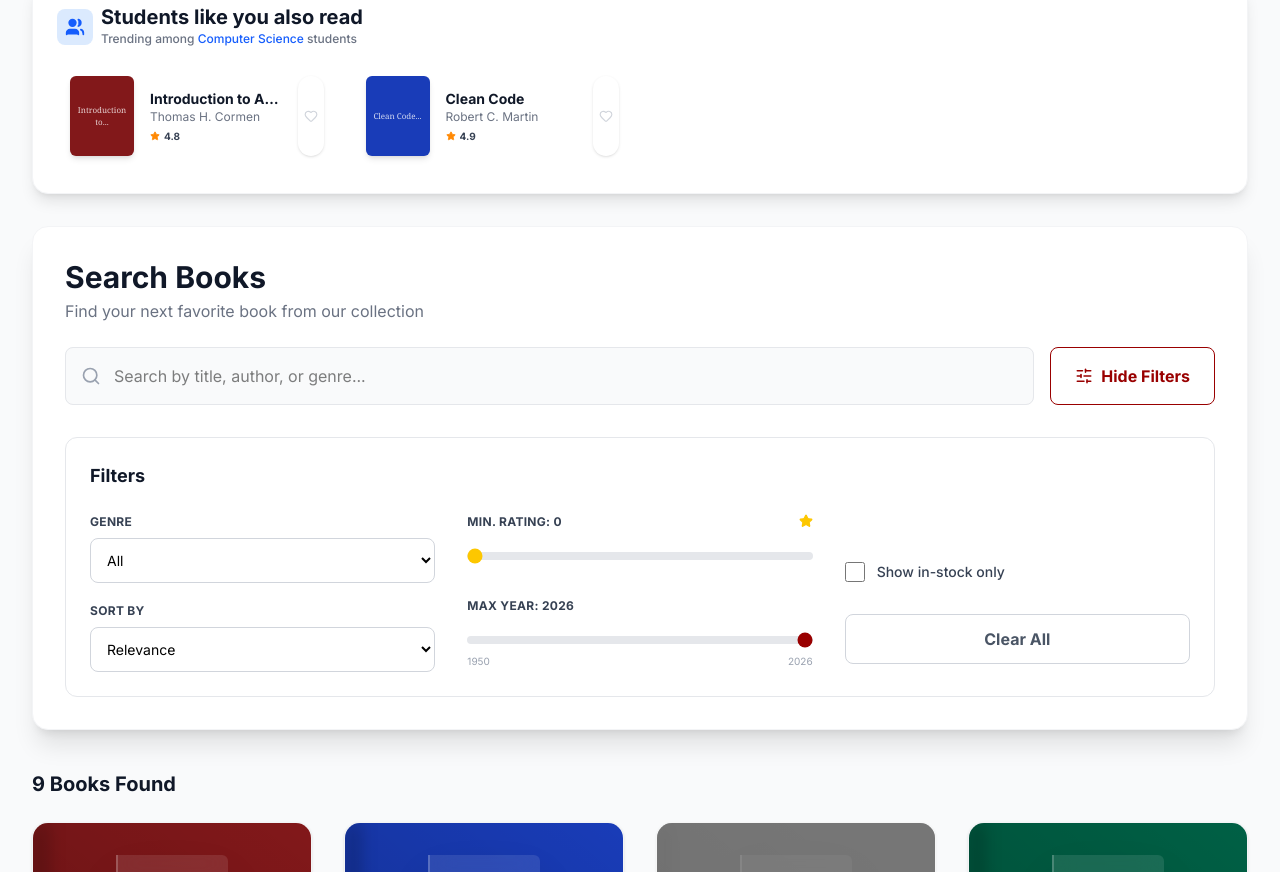
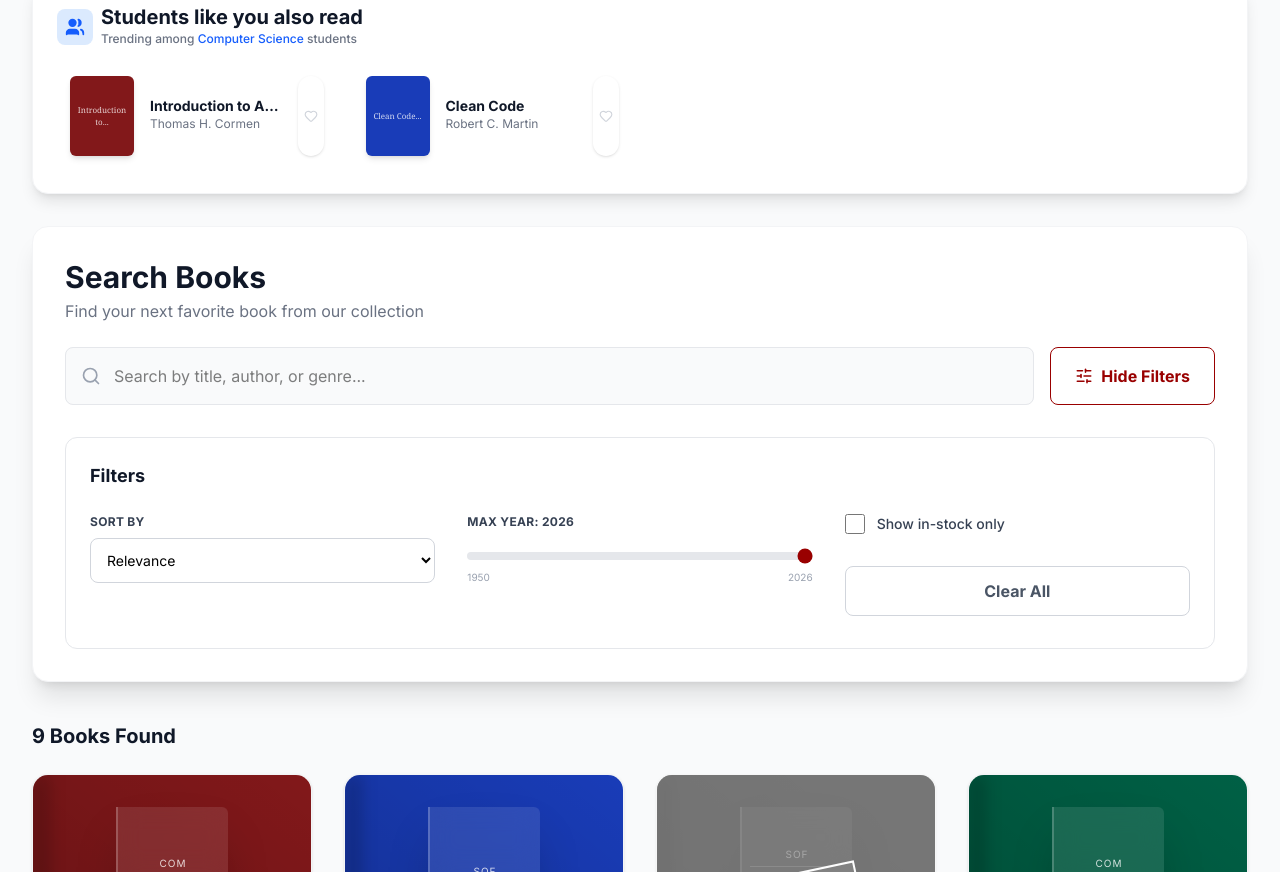
Before and after one commit to JLQuejaro/lbrs-usant, a Next.js app: page /student in a window 1280 px wide. Shown: the part 620-1492 px from the top of the page. Built offline with nearby package versions, Linux system fonts and the light colour scheme.

Commit message:
refactor: ratings been remove

```diff
--- a/src/app/student/page.tsx
+++ b/src/app/student/page.tsx
@@ -65,7 +65,6 @@ export default function StudentDashboard() {
 
   // Filter Values
   const [selectedGenre, setSelectedGenre] = useState('All');
-  const [minRating, setMinRating] = useState(0);
   const [maxYear, setMaxYear] = useState(2026);
   const [inStockOnly, setInStockOnly] = useState(false);
   const [sortBy, setSortBy] = useState('Relevance');
@@ -118,13 +117,11 @@ export default function StudentDashboard() {
     const matchesSearch = book.title.toLowerCase().includes(searchTerm.toLowerCase()) ||
                           book.author.toLowerCase().includes(searchTerm.toLowerCase());
     const matchesGenre = selectedGenre === 'All' || book.genre === selectedGenre;
-    const matchesRating = book.rating >= minRating;
     const matchesYear = book.year <= maxYear;
     const matchesStock = inStockOnly ? book.stock : true;
 
-    return matchesSearch && matchesGenre && matchesRating && matchesYear && matchesStock;
+    return matchesSearch && matchesGenre && matchesYear && matchesStock;
   }).sort((a, b) => {
-    if (sortBy === 'Rating') return b.rating - a.rating;
     if (sortBy === 'Newest') return b.year - a.year;
     if (sortBy === 'Oldest') return a.year - b.year;
     if (sortBy === 'Title') return a.title.localeCompare(b.title);
@@ -133,7 +130,6 @@ export default function StudentDashboard() {
 
   const clearFilters = () => {
     setSelectedGenre('All');
-    setMinRating(0);
     setMaxYear(2026);
     setInStockOnly(false);
     setSortBy('Relevance');
@@ -237,10 +233,6 @@ export default function StudentDashboard() {
                     <div className="flex flex-col justify-center min-w-0 flex-1">
                        <h4 className="font-bold text-gray-900 text-sm truncate group-hover:text-usant-red transition-colors">{book.title}</h4>
                        <p className="text-xs text-gray-500 mb-1 truncate">{book.author}</p>
-                       <div className="flex items-center gap-1">
-                          <Star size={10} className="fill-orange-400 text-orange-400" />
-                          <span className="text-[10px] font-bold text-gray-700">{book.rating}</span>
-                       </div>
                     </div>
                     <button
                        onClick={(e) => handleToggleWishlist(e, book.id)}
@@ -276,10 +268,6 @@ export default function StudentDashboard() {
                     <div className="flex flex-col justify-center min-w-0 flex-1">
                        <h4 className="font-bold text-gray-900 text-sm truncate group-hover:text-blue-600 transition-colors">{book.title}</h4>
                        <p className="text-xs text-gray-500 mb-1 truncate">{book.author}</p>
-                       <div className="flex items-center gap-1">
-                          <Star size={10} className="fill-orange-400 text-orange-400" />
-                          <span className="text-[10px] font-bold text-gray-700">{book.rating}</span>
-                       </div>
                     </div>
                     <button
                        onClick={(e) => handleToggleWishlist(e, book.id)}
@@ -380,16 +368,6 @@ export default function StudentDashboard() {
                 {/* Column 1: Dropdowns */}
                 <div className="space-y-5">
                   <div>
-                    <label className="block text-xs font-bold text-gray-700 uppercase tracking-wide mb-2">Genre</label>
-                    <select
-                      value={selectedGenre}
-                      onChange={(e) => setSelectedGenre(e.target.value)}
-                      className="w-full p-3 bg-white border border-gray-300 rounded-lg text-sm focus:outline-none focus:border-usant-red focus:ring-1 focus:ring-usant-red"
-                    >
-                      {GENRES.map(g => <option key={g} value={g}>{g}</option>)}
-                    </select>
-                  </div>
-                  <div>
                     <label className="block text-xs font-bold text-gray-700 uppercase tracking-wide mb-2">Sort By</label>
                     <select
                       value={sortBy}
@@ -398,7 +376,6 @@ export default function StudentDashboard() {
                     >
                       <option value="Relevance">Relevance</option>
                       <option value="Title">Title (A-Z)</option>
-                      <option value="Rating">Rating (High to Low)</option>
                       <option value="Newest">Newest First</option>
                       <option value="Oldest">Oldest First</option>
                     </select>
@@ -407,20 +384,6 @@ export default function StudentDashboard() {
 
                 {/* Column 2: Sliders */}
                 <div className="space-y-8">
-                   <div>
-                      <div className="flex justify-between mb-3">
-                        <label className="text-xs font-bold text-gray-700 uppercase tracking-wide">Min. Rating: {minRating}</label>
-                        <Star size={14} className="text-yellow-400 fill-yellow-400" />
-                      </div>
-                      <input
-                        type="range"
-                        min="0" max="5" step="0.5"
-                        value={minRating}
-                        onChange={(e) => setMinRating(parseFloat(e.target.value))}
-                        className="w-full h-2 bg-gray-200 rounded-lg appearance-none cursor-pointer accent-yellow-400"
-                      />
-                   </div>
-
                    <div>
                       <div className="flex justify-between mb-3">
                         <label className="text-xs font-bold text-gray-700 uppercase tracking-wide">Max Year: {maxYear}</label>
```
